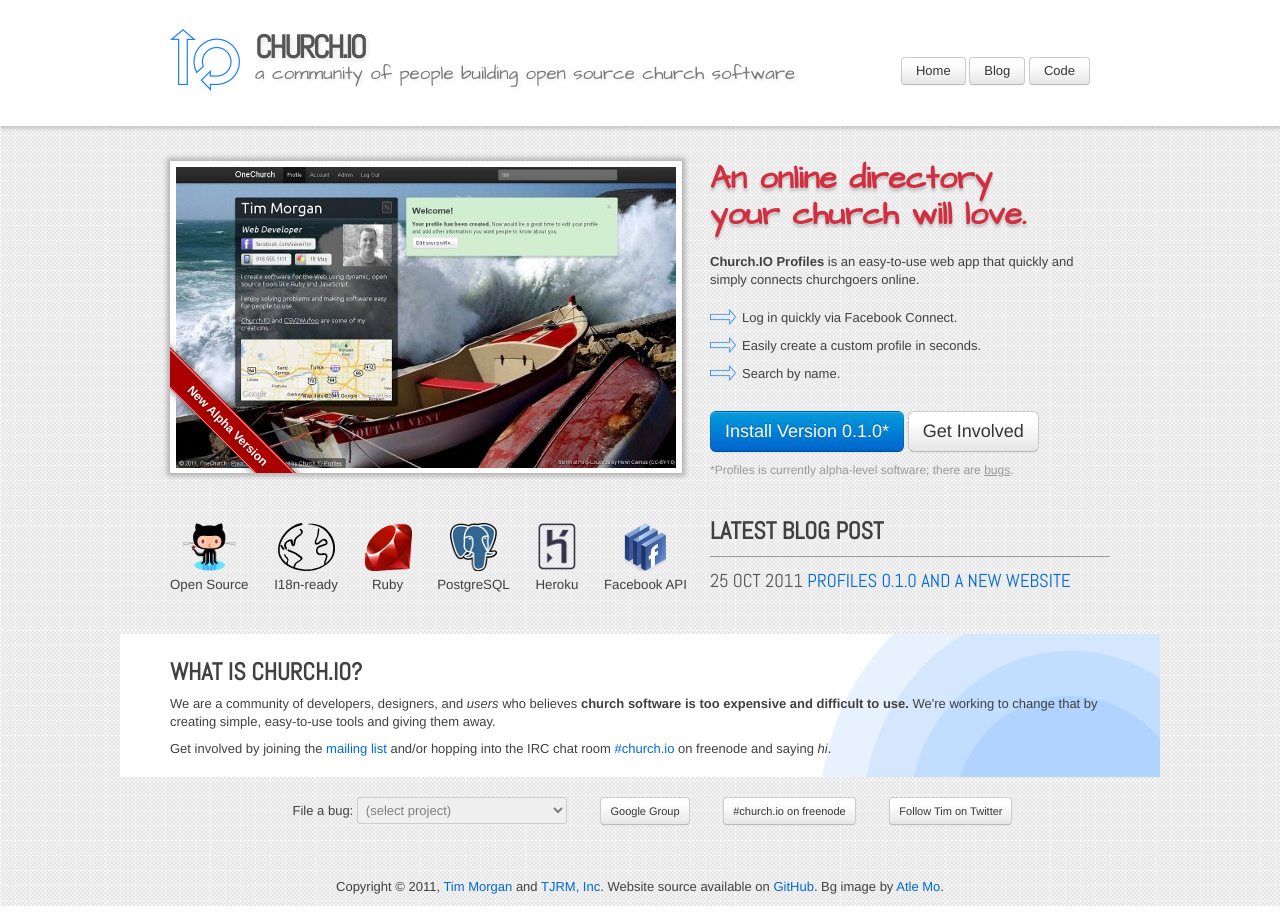
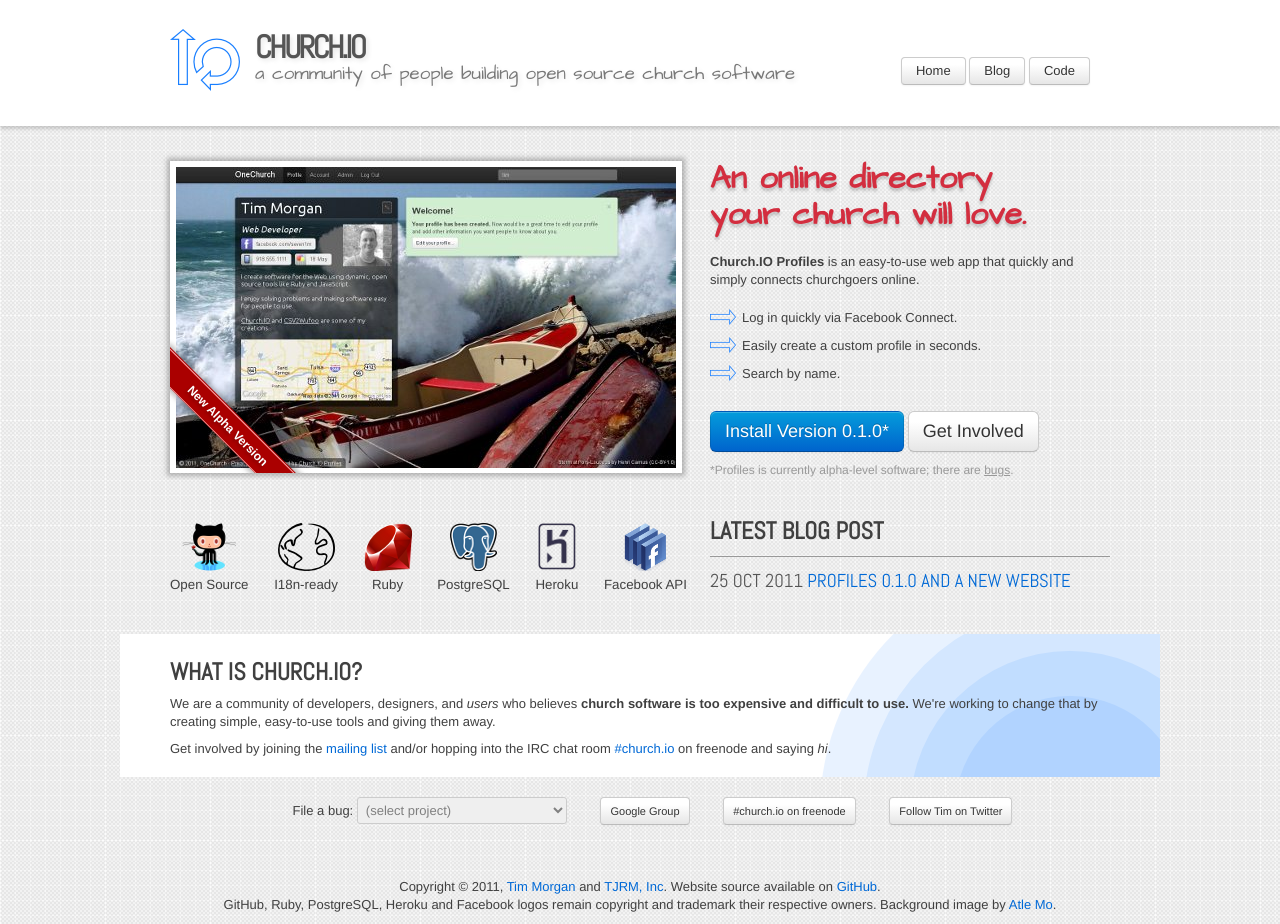
Before and after one commit to seven1m/old-churchio-website, a Jekyll site: the page built from index.html, in a window 1280 px wide. Built offline with Jekyll 4.4.1, drawn with Linux system fonts in a browser that asks for light colours; Markdown is read by kramdown in place of the engine named in the settings.

Commit message:
Add copyright note about logos.

```diff
--- a/_layouts/default.html
+++ b/_layouts/default.html
@@ -48,8 +48,9 @@
     </div>
     <footer>
       Copyright &copy; 2011, <a href="http://timmorgan.org">Tim Morgan</a> and <a href="http://tjrm.org">TJRM, Inc</a>.
-      Website source available on <a href="https://github.com/churchio/website">GitHub</a>.
-      Bg image by <a href="http://behindmyscenes.com/">Atle Mo</a>.
+      Website source available on <a href="https://github.com/churchio/website">GitHub</a>.<br/>
+      GitHub, Ruby, PostgreSQL, Heroku and Facebook logos remain copyright and trademark their respective owners.
+      Background image by <a href="http://behindmyscenes.com/">Atle Mo</a>.
     </footer>
   </body>
 </html>
```
